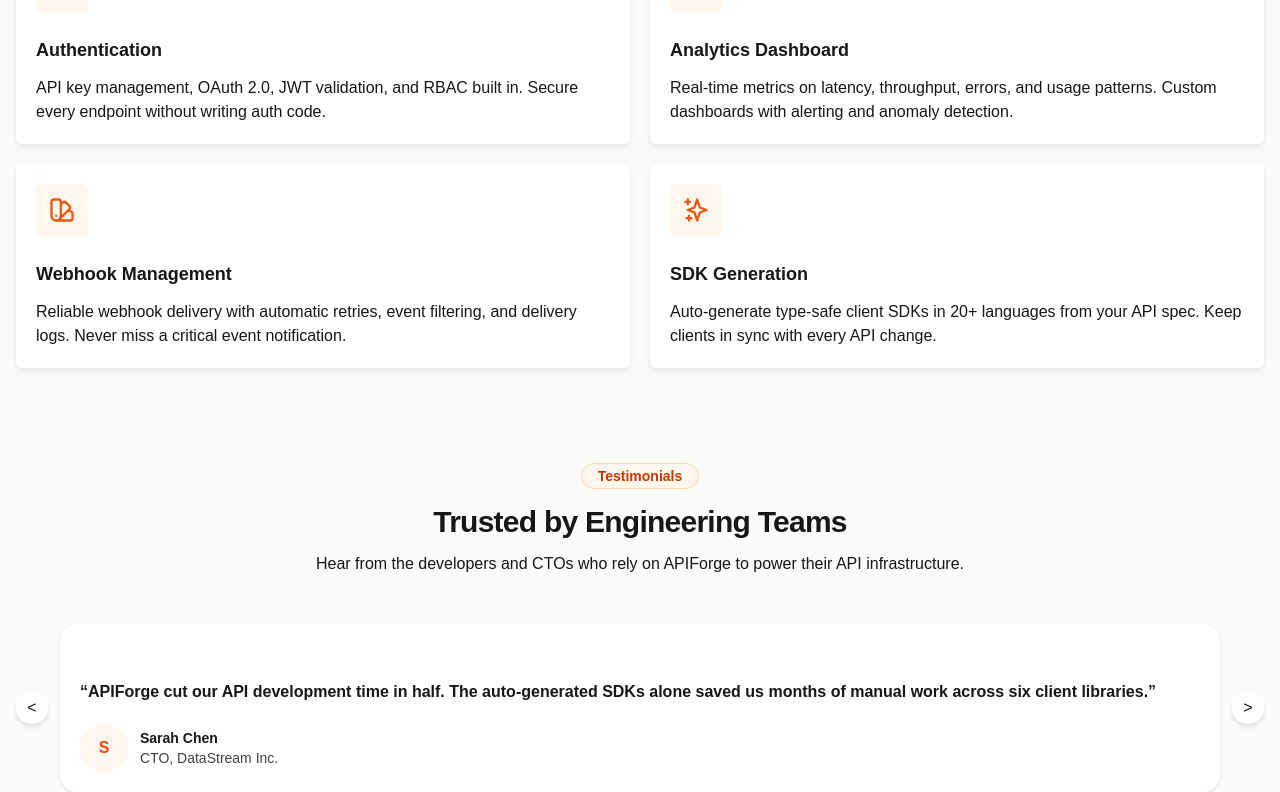
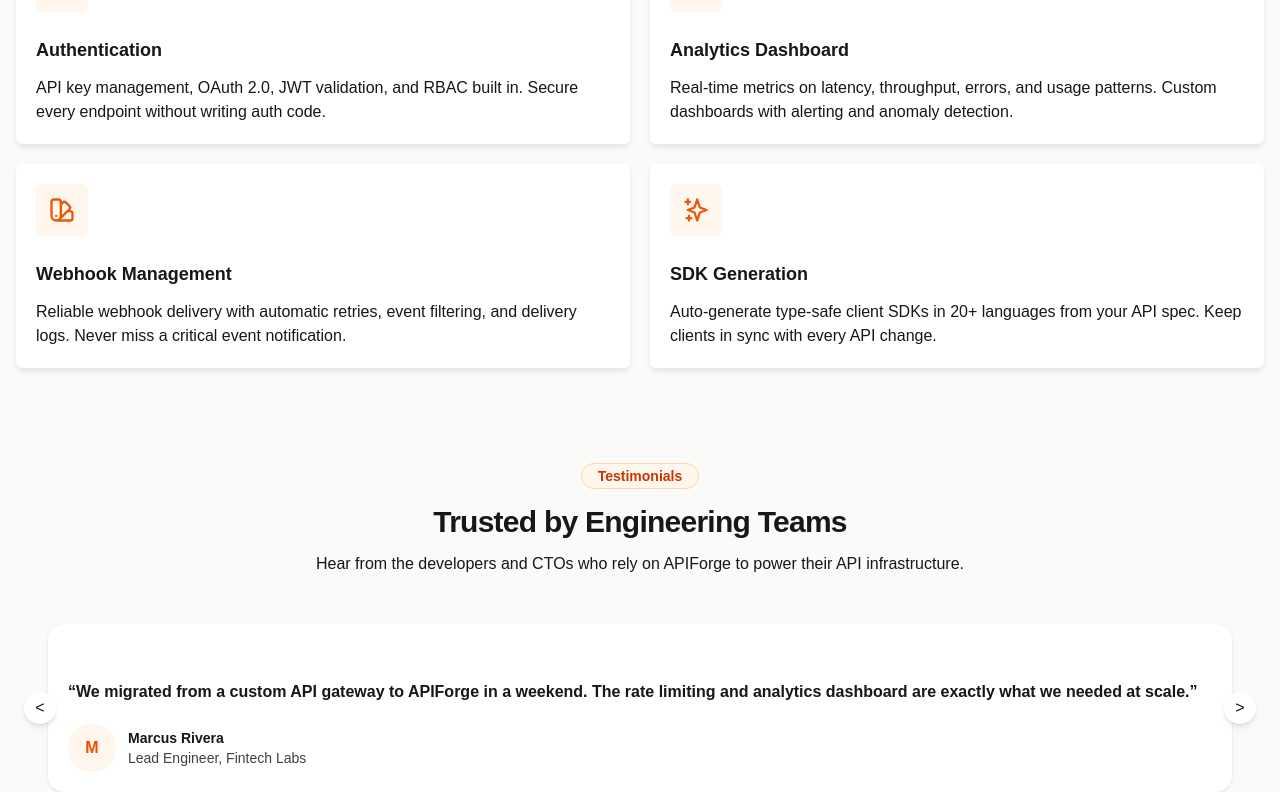
Before and after one commit to seesmof/API-Forge-Clone, a Next.js app in the folder src/: page / in a window 1280 px wide. Shown: the part 1167-1959 px from the top of the page. Built offline with nearby package versions, Linux system fonts and the light colour scheme; some icons are missing.

Commit message:
feat: make the testimonial buttons work

```diff
--- a/src/components/Platform.tsx
+++ b/src/components/Platform.tsx
@@ -1,6 +1,6 @@
 "use client";
 
-import { ReactNode, useState } from "react";
+import { ReactNode, useEffect, useState } from "react";
 import Badge from "./Badge";
 import { Star } from "@deemlol/next-icons";
 
@@ -177,6 +177,19 @@
 export default function PlatformSection() {
   const [currentTestimonial, setCurrentTestimonial] = useState<number>(0);
 
+  useEffect(() => {
+    const counter = setTimeout(() => {
+      const nextTestimonial =
+        currentTestimonial < testimonials.length - 1
+          ? currentTestimonial + 1
+          : 0;
+      setCurrentTestimonial(nextTestimonial);
+      console.log(nextTestimonial);
+    }, 3000);
+
+    return () => clearTimeout(counter);
+  }, [currentTestimonial]);
+
   return (
     <div className="bg-stone-50 border-t border-stone-300">
       <div className="px-4 pt-16 flex flex-col">
@@ -216,12 +229,21 @@
             their API infrastructure.
           </p>
         </article>
-        <div className="flex flex-row gap-3 pt-12">
-          <button className="h-8 w-8 rounded-full self-center bg-white cursor-pointer shadow-md">
+        <div className="flex flex-row pt-12">
+          <button
+            onClick={() => {
+              const prevTestimonial =
+                currentTestimonial > 0
+                  ? currentTestimonial - 1
+                  : testimonials.length - 1;
+              setCurrentTestimonial(prevTestimonial);
+            }}
+            className="h-8 w-8 rounded-full self-center translate-x-2 bg-white cursor-pointer shadow-md"
+          >
             &lt;
           </button>
           <div className="bg-white flex-1 p-5 rounded-2xl shadow">
-            <div className="flex flex-row gap-1">
+            <div className="flex flex-row">
               <Star fill="#f97316" stroke="#f97316" className="scale-75" />
               <Star fill="#f97316" stroke="#f97316" className="scale-75" />
               <Star fill="#f97316" stroke="#f97316" className="scale-75" />
@@ -245,7 +267,16 @@
               </div>
             </div>
           </div>
-          <button className="h-8 w-8 rounded-full self-center bg-white cursor-pointer shadow-md">
+          <button
+            onClick={() => {
+              const nextTestimonial =
+                currentTestimonial < testimonials.length - 1
+                  ? currentTestimonial + 1
+                  : 0;
+              setCurrentTestimonial(nextTestimonial);
+            }}
+            className="h-8 w-8 rounded-full self-center -translate-x-2 bg-white cursor-pointer shadow-md"
+          >
             &gt;
           </button>
         </div>
```
